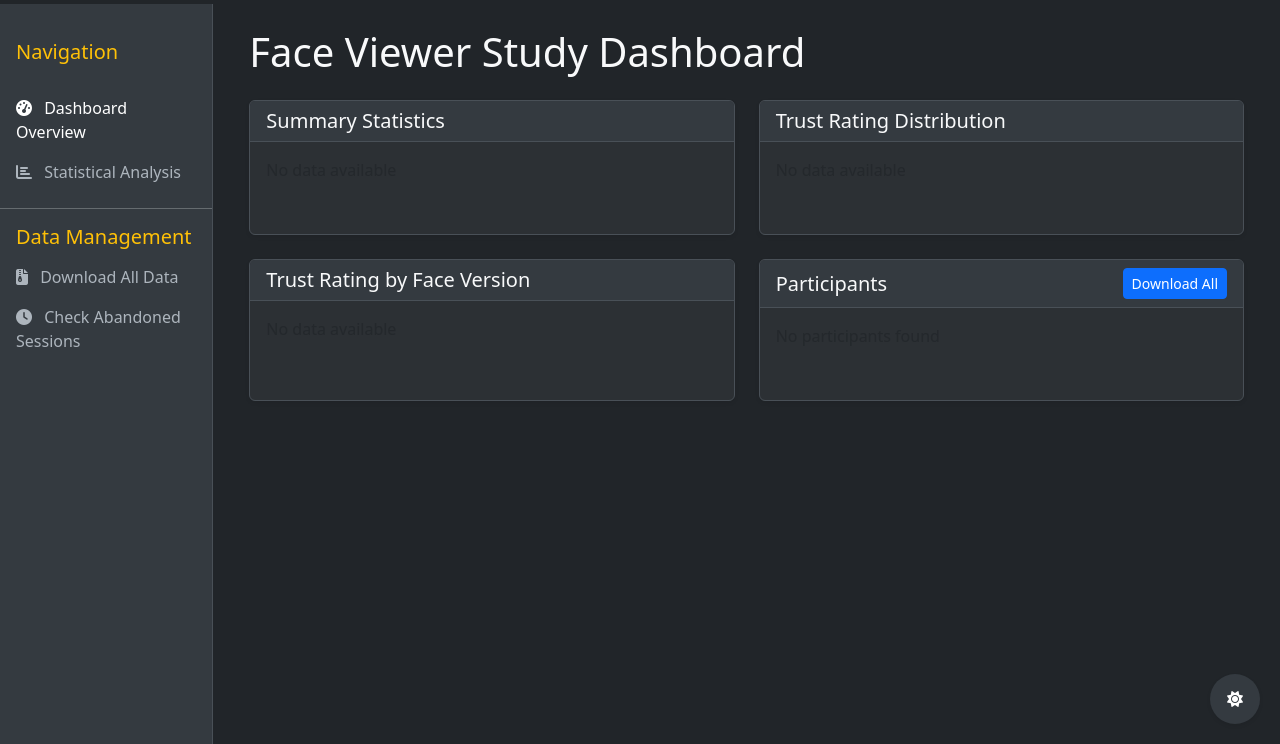
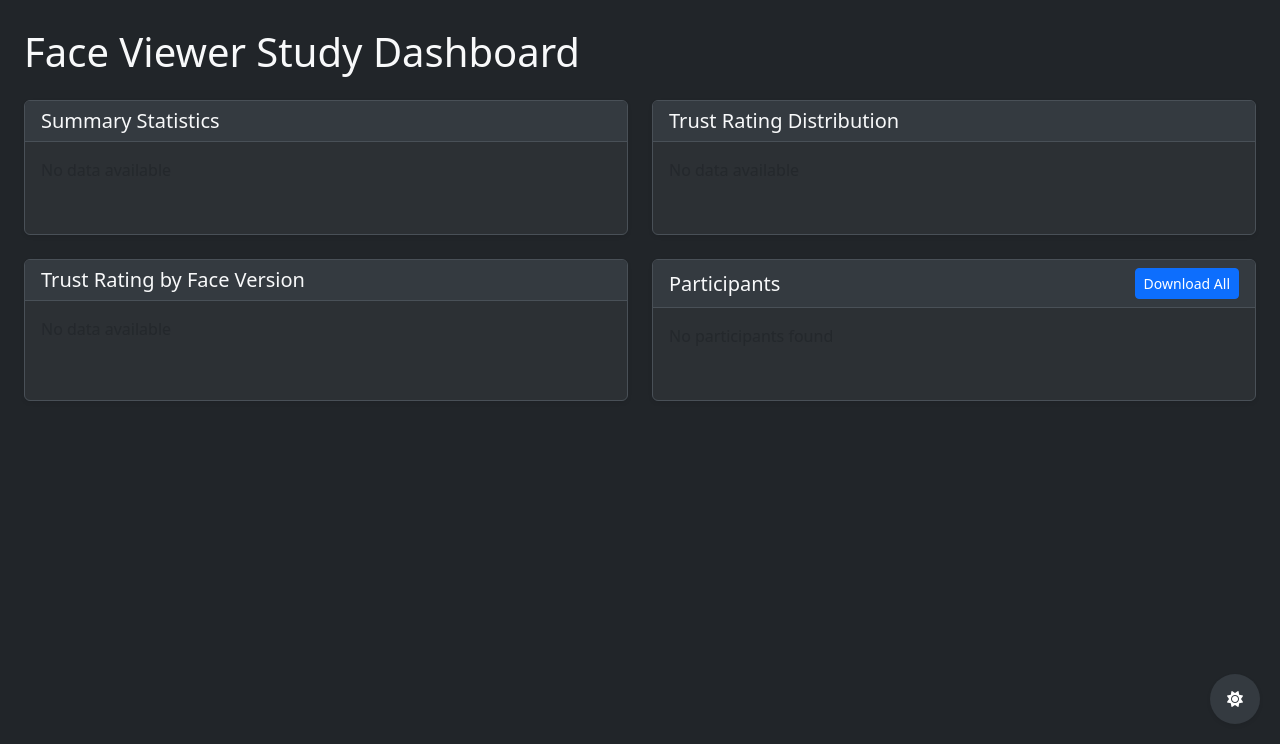
Before and after one commit to VibeZero2/face-viewer-dashboard, a Flask app: page /dashboard in a window 1280 px wide. Shown: the part 56-800 px from the top of the page. Run offline with Flask 3, Linux system fonts and the light colour scheme; a user stored in the database is signed in; parts of the project's set-up code (start-up, migrations or seed data) failed here and were passed over; some libraries are stand-ins or nearby versions.

Commit message:
Fix Internal Server Error by removing Flask-Login references and fixing broken URL endpoints

```diff
--- a/templates/base.html
+++ b/templates/base.html
@@ -93,7 +93,7 @@
 
     <div class="container-fluid">
         <div class="row">
-            {% if current_user.is_authenticated %}
+            {% if false %}
             <nav id="sidebar" class="col-md-3 col-lg-2 d-md-block sidebar collapse">
                 <div class="position-sticky pt-3">
                     <div class="px-3 mb-4">
@@ -119,12 +119,12 @@
                     </div>
                     <ul class="nav flex-column">
                         <li class="nav-item">
-                            <a class="nav-link" href="{{ url_for('download_all') }}">
+                            <a class="nav-link" href="{{ url_for('export.index') }}">
                                 <i class="fas fa-file-archive me-2"></i> Download All Data
                             </a>
                         </li>
                         <li class="nav-item">
-                            <a class="nav-link" href="{{ url_for('check_abandoned_sessions') }}" onclick="return confirmAction('Are you sure you want to check for abandoned sessions?');">
+                            <a class="nav-link" href="#" onclick="alert('This feature is not available in the minimal version')">
                                 <i class="fas fa-clock me-2"></i> Check Abandoned Sessions
                             </a>
                         </li>
@@ -133,7 +133,7 @@
             </nav>
             {% endif %}
 
-            <main class="{% if current_user.is_authenticated %}col-md-9 ms-sm-auto col-lg-10 px-md-4{% else %}col-md-12{% endif %}">
+            <main class="col-md-12">
                 {% with messages = get_flashed_messages() %}
                 {% if messages %}
                 <div class="alert alert-info mt-3">
```
